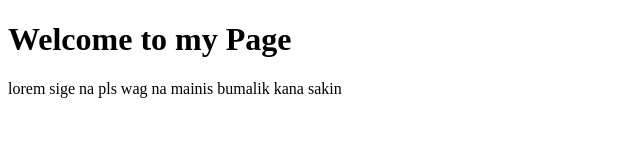
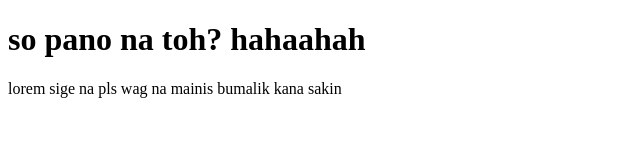
Before and after one commit to ASBITON/ASBITON.github.io, a plain HTML site: page TEST FILE (TD22)/index.html in a window 1280 px wide. Shown: the whole page, without its empty margins (0-640 px from the left). Drawn offline with Linux system fonts and the light colour scheme.

Commit message:
erm actually,,

```diff
--- a/TEST FILE (TD22)/index.html
+++ b/TEST FILE (TD22)/index.html
@@ -7,7 +7,7 @@
 </head>
 <body>
     <div>
-        <h1>Welcome to my Page</h1>
+        <h1>so pano na toh? hahaahah</h1>
     </div>
     <div>
         <p>lorem sige na pls wag na mainis bumalik kana sakin</p>
```
